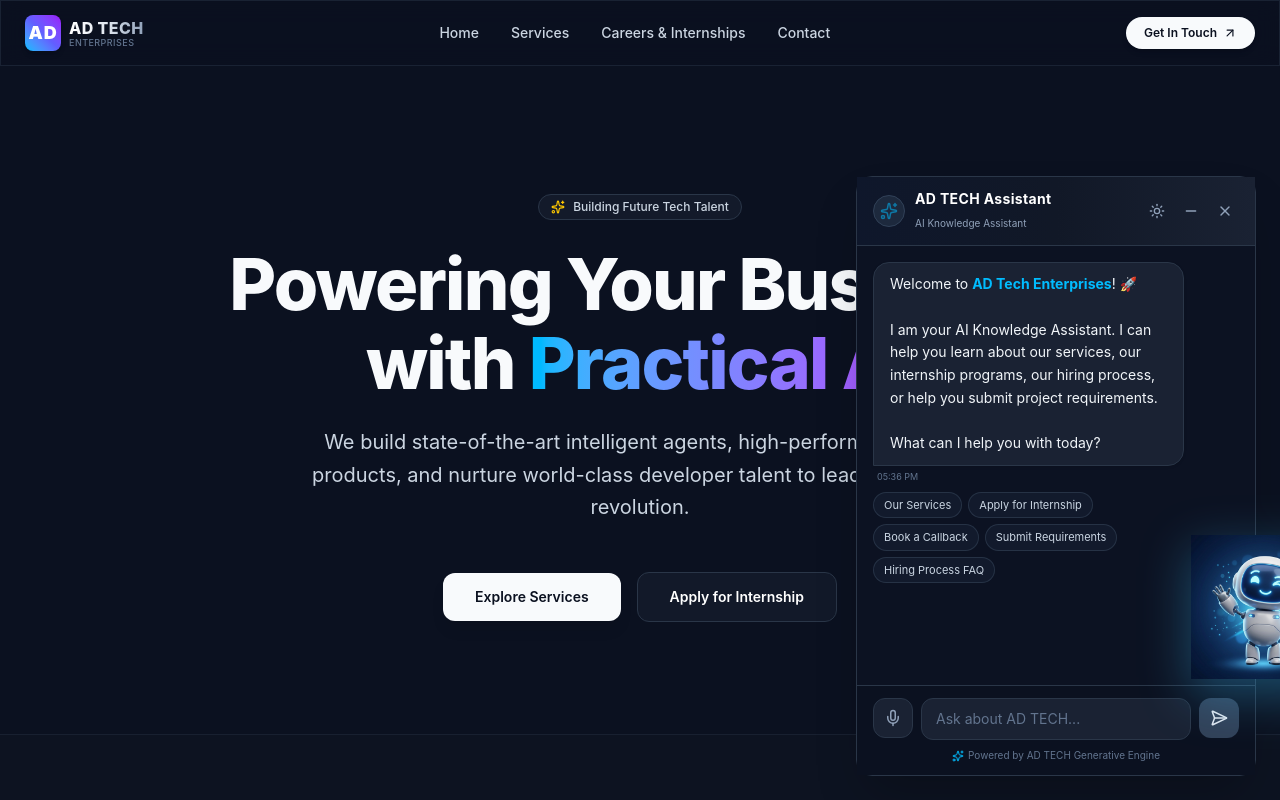
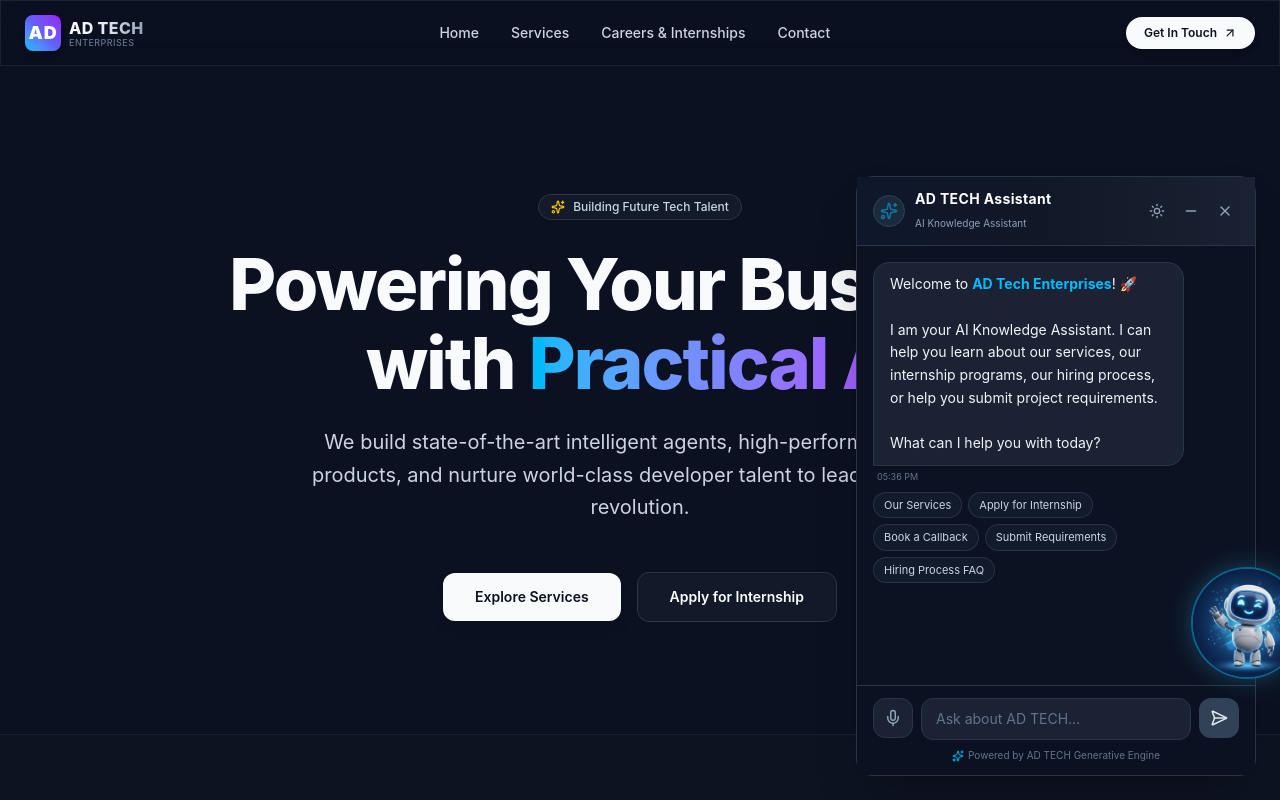
Before and after one commit to ADTECHENTERPRISESPVTLTD/Our-Website, a Next.js app: page / in a window 1280 px wide. Both pictures are taken after a click on the button "Talk to AD TECH Assistant". Shown: the top 800 px of the page. Built offline with nearby package versions, Linux system fonts and the light colour scheme.

Commit message:
design: clip robot mascot container into a glowing circular hologram bubble

```diff
--- a/src/components/ChatWidget.tsx
+++ b/src/components/ChatWidget.tsx
@@ -434,11 +434,11 @@ export default function ChatWidget() {
               : 'bg-[#0B1120] border-[#2A3648] text-slate-100'
             }`}
         >
-          {/* Large Floating Robot Mascot overlapping the right edge */}
-          <div className="absolute -right-20 bottom-24 z-30 h-36 w-36 pointer-events-none animate-float hidden md:block">
+          {/* Circular Holographic Robot Mascot overlapping the right edge */}
+          <div className="absolute -right-12 bottom-24 z-30 h-28 w-28 rounded-full overflow-hidden border-2 border-sky-400/50 bg-[#0B1120] shadow-[0_0_25px_rgba(56,189,248,0.3)] animate-float hidden md:block">
             <img
               src="/bot-avatar.png"
-              className="h-full w-full object-contain filter drop-shadow-[0_15px_25px_rgba(56,189,248,0.35)] avatar-wave"
+              className="h-full w-full object-cover avatar-wave"
               alt="AD TECH Mascot"
             />
           </div>
```
